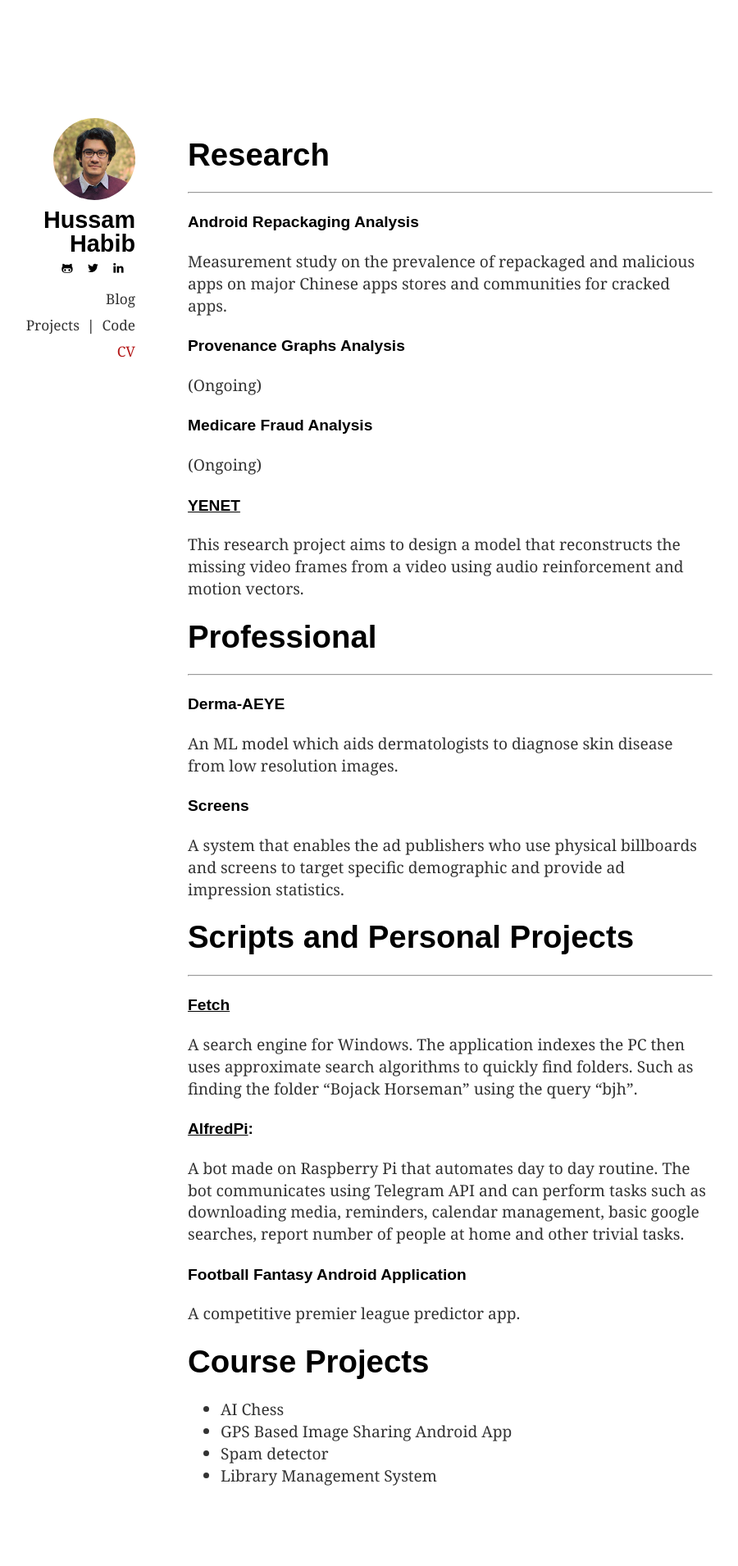
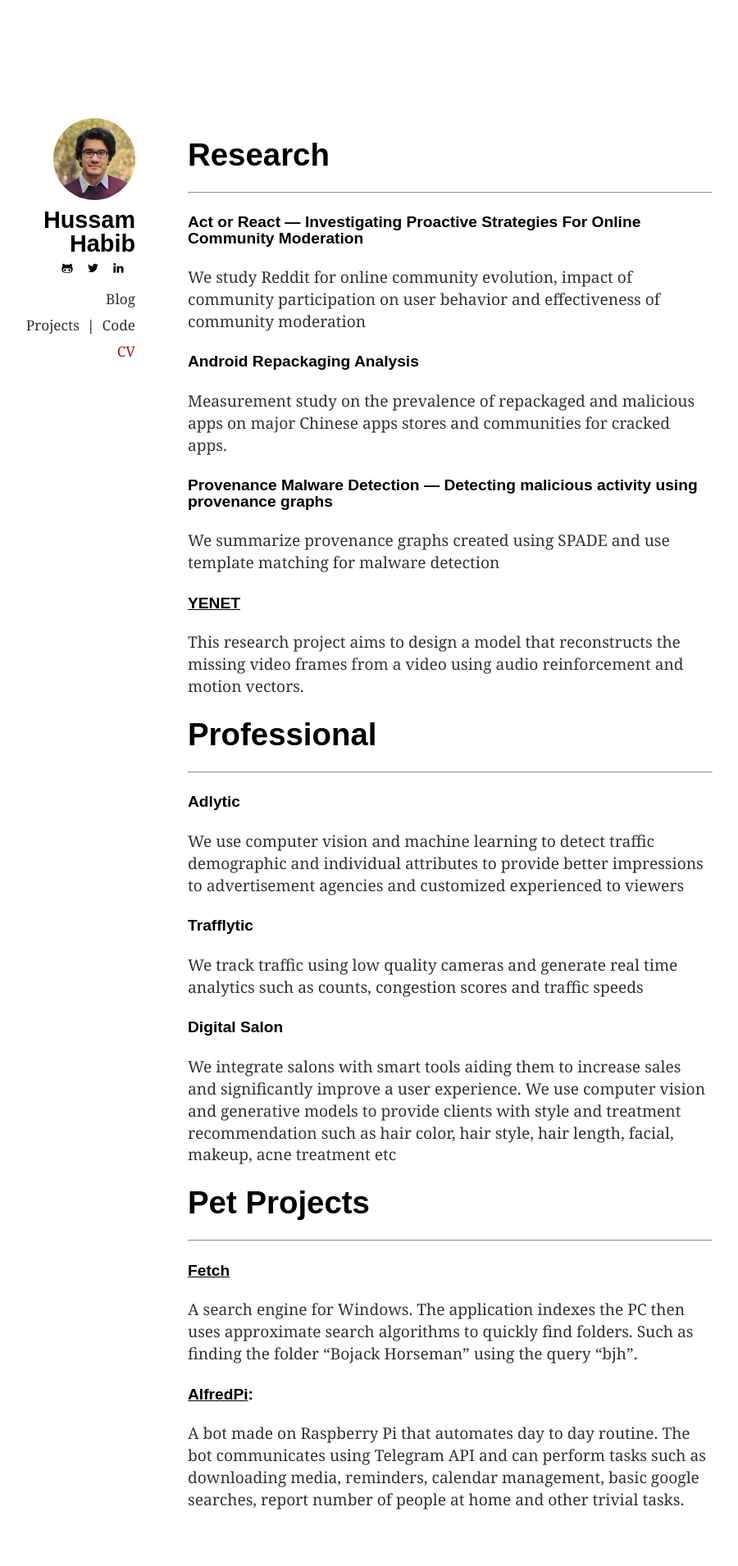
Before and after one commit to hussamh10/hussamh10.github.io, a Jekyll site: the page built from projects.md, in a window 1280 px wide. Shown: the whole page at 82% size, without its empty margins (155-1055 px from the left). Built offline with Jekyll 4.4.1, drawn with Linux system fonts in a browser that asks for light colours; before the commit the page ends 1881 px from its top, so only the background shows below that.

Commit message:
updated projects

```diff
--- a/projects.md
+++ b/projects.md
@@ -7,17 +7,16 @@ permalink: /projects/
 
 # Research
 <hr>
+#### Act or React — Investigating Proactive Strategies For Online Community Moderation
+We study Reddit for online community evolution, impact of community participation on user behavior and effectiveness of community moderation
+<br/>
 
 #### Android Repackaging Analysis
 Measurement study on the prevalence of repackaged and malicious apps on major Chinese apps stores and communities for cracked apps.
 <br/>
 
-#### Provenance Graphs Analysis
-(Ongoing)
-<br/>
-
-#### Medicare Fraud Analysis
-(Ongoing)
+#### Provenance Malware Detection — Detecting malicious activity using provenance graphs
+We summarize provenance graphs created using SPADE and use template matching for malware detection
 <br/>
 
 #### [YENET](https://github.com/hussamh10/yenet)
@@ -27,15 +26,14 @@ This research project aims to design a model that reconstructs the missing video
 # Professional
 <hr>
 
-#### Derma-AEYE
-An ML model which aids dermatologists to diagnose skin disease from low resolution images.
-<br/>
+#### Adlytic
+We use computer vision and machine learning to detect traffic demographic and individual attributes to provide better impressions to advertisement agencies and customized experienced to viewers
+#### Trafflytic
+We track traffic using low quality cameras and generate real time analytics such as counts, congestion scores and traffic speeds
+#### Digital Salon
+We integrate salons with smart tools aiding them to increase sales and significantly improve a user experience. We use computer vision and generative models to provide clients with style and treatment recommendation such as hair color, hair style, hair length, facial, makeup, acne treatment etc
 
-#### Screens
-A system that enables the ad publishers who use physical billboards and screens to target specific demographic and provide ad impression statistics.
-<br/>
-
-# Scripts and Personal Projects
+# Pet Projects
 <hr>
 
 #### [Fetch](https://github.com/hussamh10/fetch)
@@ -45,13 +43,3 @@ A search engine for Windows. The application indexes the PC then uses approximat
 #### [AlfredPi](https://github.com/hussamh10/alfredpi):
 A bot made on Raspberry Pi that automates day to day routine. The bot communicates using Telegram API and can perform tasks such as downloading media, reminders, calendar management, basic google searches, report number of people at home and other trivial tasks.
 <br/>
-
-#### Football Fantasy Android Application
-A competitive premier league predictor app.
-<br/>
-
-# Course Projects
-- AI Chess
-- GPS Based Image Sharing Android App
-- Spam detector
-- Library Management System
```
